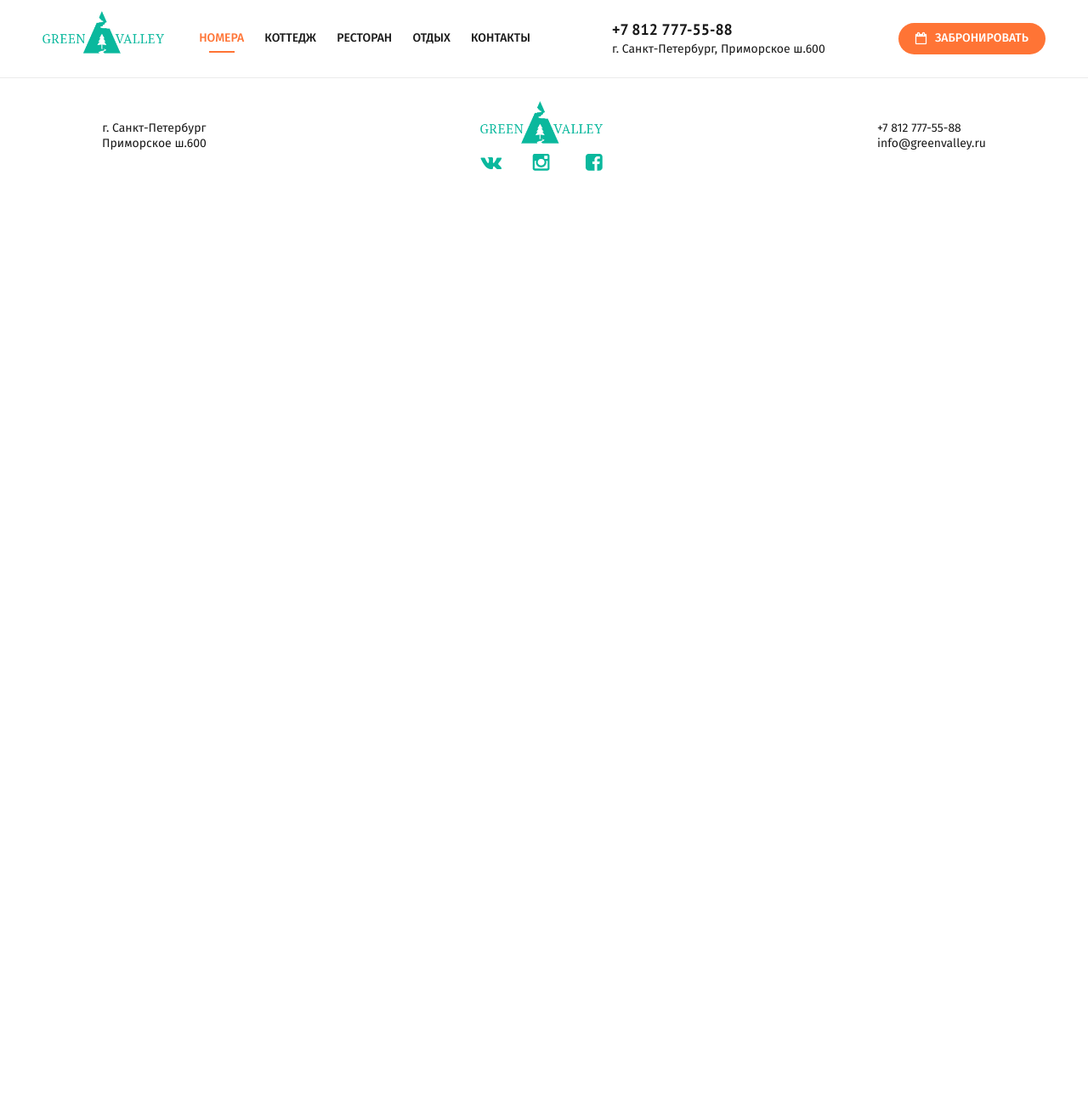
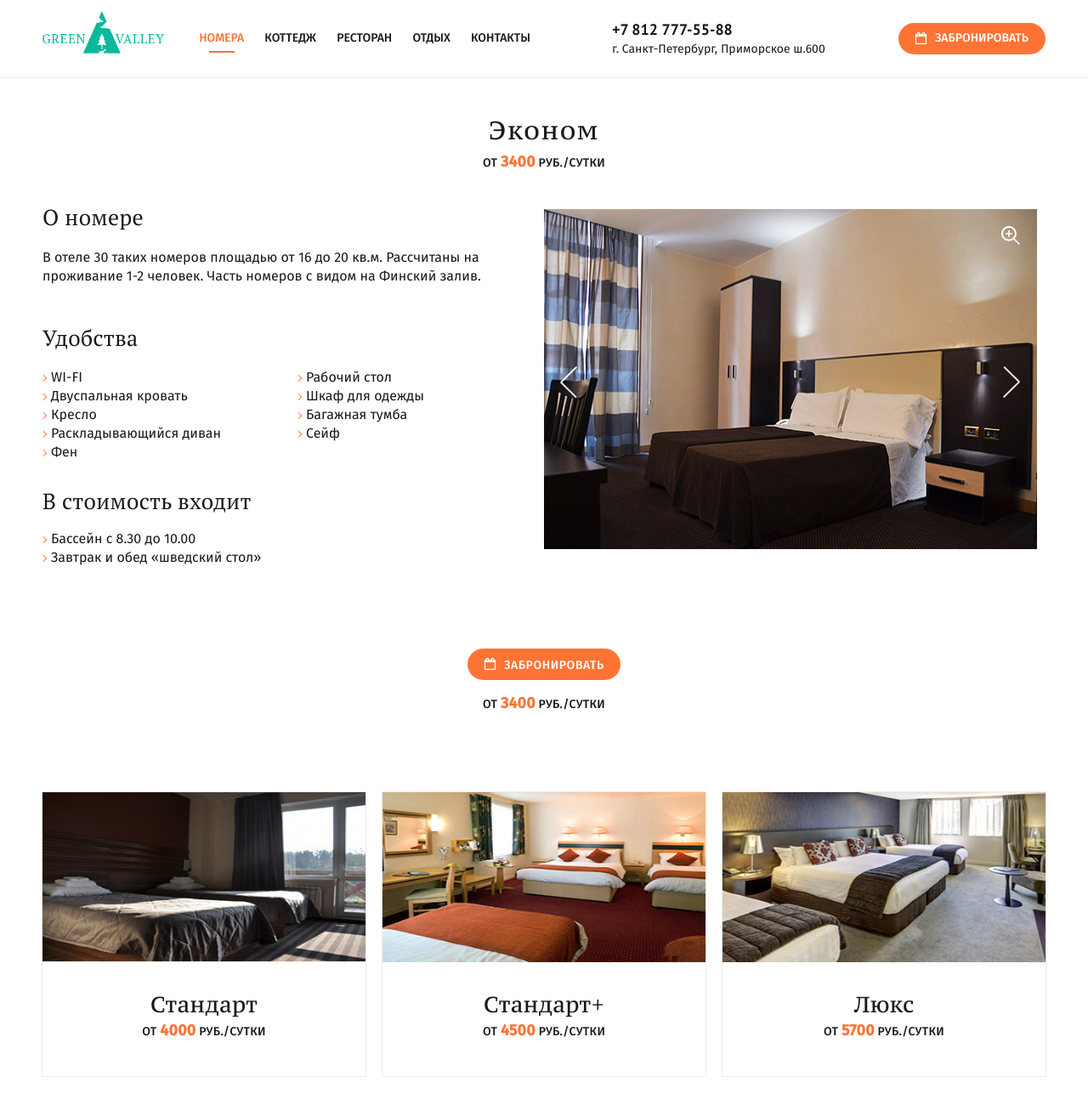
Before and after one commit to Tenkoru/Green-Valley, a website: page single-room.html in a window 1280 px wide. Shown: the top 1300 px of the page at 85% size. Before the commit the page ends 800 px from the top, so only its background shows below. Drawn offline with nearby package versions, Linux system fonts and the light colour scheme; files that its build step writes are made by us from their sources.

Commit message:
add single-room page

```diff
--- /dev/null
+++ b/sass/partials/info.scss
@@ -0,0 +1,107 @@
+.info {
+  padding-top: 45px;
+  padding-right: 20px;
+  padding-left: 20px;
+  text-align: left;
+
+  @media (min-width: $screen-desktop) {
+    padding-top: 0;
+    padding-left: 0;
+  }
+}
+
+.info__block {
+  margin-bottom: 45px;
+
+  @media (min-width: $screen-tablet) {
+    margin-bottom: 52px;
+  }
+}
+
+.info__block--margin {
+  @media (min-width: $screen-tablet) {
+    margin-bottom: 22px;
+  }
+}
+
+.info__block--cost {
+  @media (min-width: $screen-tablet) {
+    margin-bottom: 37px;
+  }
+}
+
+.info__title {
+  margin-top: 0;
+  margin-bottom: 0;
+  font-family: "PT Serif";
+  font-weight: normal;
+  font-size: 26px;
+  line-height: 19px;
+  letter-spacing: 0.4px;
+}
+
+.info__description {
+  margin-top: 27px;
+  margin-bottom: 0;
+  font-family: "Fira Sans";
+  font-weight: normal;
+  font-size: 16px;
+  line-height: 22px;
+
+  @media (min-width: $screen-tablet) {
+    width: 75%;
+  }
+
+  @media (min-width: $screen-desktop) {
+    width: 100%;
+  }
+}
+
+.info__item {
+  position: relative;
+  padding-left: 10px;
+  font-family: "Fira Sans";
+  font-weight: normal;
+  font-size: 16px;
+  line-height: 22px;
+
+  &::before {
+    position: absolute;
+    content: "";
+    width: 5px;
+    height: 5px;
+    left: -4px;
+    top: 50%;
+    border-top: 1px solid $color-orange;
+    border-right: 1px solid $color-orange;
+    transform: rotate(45deg) translateY(-50%);
+  }
+
+  @media (min-width: $screen-tablet) {
+    width: 290px;
+  }
+}
+
+.info__item--uppercase {
+  text-transform: uppercase;
+}
+
+.info__list {
+  @include simple-list;
+  display: flex;
+  flex-direction: column;
+  flex-wrap: wrap;
+  margin-top: 26px;
+  margin-bottom: 0;
+}
+
+.info__list--column {
+  @media (min-width: $screen-tablet) {
+    height: 125px;
+    align-content: flex-start;
+  }
+}
+
+.info__list--bigger-margin {
+  margin-top: 24px;
+}
--- /dev/null
+++ b/sass/partials/more-rooms.scss
@@ -0,0 +1,107 @@
+.more-rooms {
+  min-width: $screen-mobile;
+  max-width: $container-tablet;
+  padding-top: 93px;
+  text-align: center;
+
+  @media (min-width: $screen-tablet) {
+    margin-right: auto;
+    margin-left: auto;
+    padding-top: 140px;
+  }
+
+  @media (min-width: $screen-desktop) {
+    min-width: $screen-desktop;
+    max-width: $screen-desktop;
+    margin-bottom: 31px;
+    padding-top: 90px;
+  }
+}
+
+.more-rooms__list {
+  @include simple-list;
+  display: flex;
+  flex-direction: column;
+
+  @media (min-width: $screen-tablet) {
+    flex-direction: row;
+    justify-content: space-between;
+  }
+
+  @media (min-width: $screen-desktop) {
+    justify-content: space-around;
+  }
+}
+
+.more-rooms__item {
+  width: $container-mobile;
+  margin-top: 0;
+  margin-right: auto;
+  margin-bottom: 20px;
+  margin-left: auto;
+  padding-bottom: 40px;
+  border: 1px solid $color-lighterGrey;
+
+  @media (min-width: $screen-tablet) {
+    width: 355px;
+    margin-right: 0;
+    margin-left: 0;
+  }
+
+  @media (min-width: $screen-desktop) {
+    width: auto;
+  }
+}
+
+.more-rooms__item--third {
+  display: none;
+
+  @media (min-width: $screen-desktop) {
+    display: block;
+  }
+}
+
+.more-rooms__image-wrapper {
+  display: block;
+
+  @media (min-width: $screen-tablet) {
+    height: 200px;
+  }
+
+  @media (min-width: $screen-desktop) {
+    width: 380px;
+  }
+}
+
+.more-rooms__image {
+  width: 100%;
+  height: 100%;
+}
+
+.more-rooms__title {
+  margin-top: 35px;
+  margin-bottom: 9px;
+  font-family: "PT Serif Caption";
+  font-size: 26px;
+  line-height: 19px;
+  font-weight: normal;
+  letter-spacing: 0;
+
+  @media (min-width: $screen-tablet) {
+    margin-top: 40px;
+  }
+}
+
+.more-rooms__cost {
+  font-family: "Fira Sans";
+  font-weight: 500;
+  font-size: 14px;
+  line-height: 24px;
+  text-transform: uppercase;
+  letter-spacing: 0.3px;
+}
+
+.more-rooms__cost--color {
+  font-size: 18px;
+  color: $color-orange;
+}
--- a/sass/partials/page-header.scss
+++ b/sass/partials/page-header.scss
@@ -5,7 +5,6 @@
   @media (min-width: $screen-desktop) {
     border-bottom: 1px solid $color-lighterGrey;
   }
-
 }
 
 .page-header__contacts {
--- /dev/null
+++ b/sass/partials/room.scss
@@ -0,0 +1,156 @@
+.room {
+  min-width: $screen-mobile;
+  max-width: $container-tablet;
+  margin: 0 auto;
+  padding-top: 42px;
+  text-align: center;
+
+  @media (min-width: $screen-tablet) {
+    min-width: $screen-tablet;
+    max-width: $container-desktop;
+  }
+}
+
+.room__title {
+  margin-top: 0;
+  margin-bottom: 5px;
+  font-family: "PT Serif Caption";
+  font-size: 30px;
+  font-weight: normal;
+  letter-spacing: 1.5px;
+}
+
+.room__cost {
+  font-family: "Fira Sans";
+  font-weight: 500;
+  font-size: 14px;
+  line-height: 24px;
+  text-transform: uppercase;
+  letter-spacing: 0.3px;
+
+  @media (min-width: $screen-desktop) {
+    width: 100%;
+    order: 4;
+  }
+}
+
+.room__cost--color {
+  font-size: 18px;
+  color: $color-orange;
+}
+
+.room__content {
+  margin-top: 22px;
+
+  @media (min-width: $screen-tablet) {
+    margin-top: 42px;
+  }
+
+  @media (min-width: $screen-desktop) {
+    display: flex;
+    flex-wrap: wrap;
+  }
+}
+
+.room__image-wrapper {
+  display: block;
+
+  @media (min-width: $screen-tablet) {
+    position: relative;
+    margin: 0;
+    min-width: $screen-tablet;
+    max-width: $container-desktop;
+  }
+
+  @media (min-width: $screen-desktop) {
+    min-width: 0;
+    max-width: 100%;
+    width: 580px;
+    height: 400px;
+    order: 2;
+  }
+}
+
+.room__arrow {
+  display: none;
+
+  @media (min-width: $screen-tablet) {
+    width: 35px;
+    height: 40px;
+    position: absolute;
+    display: block;
+    top: 46%;
+    border: none;
+    background-color: transparent;
+    background-image: url("../img/icon-arrow-left.png");
+    background-position: center center;
+    background-repeat: no-repeat;
+  }
+}
+
+.room__arrow--left {
+  @media (min-width: $screen-tablet) {
+    left: 2%;
+  }
+}
+
+.room__arrow--right {
+  @media (min-width: $screen-tablet) {
+    right: 2%;
+    transform: rotate(180deg);
+  }
+}
+
+.room__zoom {
+  position: absolute;
+  width: 22px;
+  height: 22px;
+  top: 20px;
+  right: 20px;
+  background: url("../img/icon-zoom.png") center center no-repeat;
+}
+
+.room__image {
+  width: 100%;
+  height: 100%;
+}
+
+.room__info {
+  @media (min-width: $screen-desktop) {
+    box-sizing: border-box;
+    width: 50%;
+    order: 1;
+  }
+}
+
+.room__buy-button {
+  box-sizing: border-box;
+  position: relative;
+  width: 180px;
+  margin-top: -3px;
+  margin-right: auto;
+  margin-bottom: 15px;
+  margin-left: auto;
+  padding-top: 11px;
+  padding-left: 43px;
+  color: $color-white;
+  background-color: $color-orange;
+  letter-spacing: 0.6px;
+
+  &::before {
+    position: absolute;
+    content: "";
+    width: 16px;
+    height: 16px;
+    background-image: url("../img/icon-calendar.png");
+    background-repeat: no-repeat;
+    top: 50%;
+    left: 19px;
+    transform: translateY(-50%);
+  }
+
+  @media (min-width: $screen-desktop) {
+    margin-top: 59px;
+    order: 3;
+  }
+}
--- a/sass/style.scss
+++ b/sass/style.scss
@@ -20,5 +20,8 @@
 @import "partials/place";
 @import "partials/room-list";
 @import "partials/room-item";
+@import "partials/room";
+@import "partials/info";
+@import "partials/more-rooms";
 @import "partials/page-footer";
 @import "partials/social";
--- a/single-room.html
+++ b/single-room.html
@@ -10,7 +10,79 @@
   <body class="body">
     <include src="html_modules/header.html"></include>
     <main class="main-content">
-
+      <section class="room">
+        <h2 class="room__title">Эконом</h2>
+        <span class="room__cost">от <b class="room__cost--color">3400</b> руб./сутки</span>
+        <div class="room__content">
+          <a class="room__image-wrapper" href="#">
+            <button class="room__arrow room__arrow--left"></button>
+            <button class="room__arrow room__arrow--right"></button>
+            <div class="room__zoom"></div>
+            <picture>
+              <source media="(max-width: 767px)" srcset="img/single-room-mobile.jpg 1x">
+              <source media="(max-width: 1199px)" srcset="img/single-room-tablet.jpg 1x">
+              <img class="room__image" src="img/single-room-desktop.jpg" alt="Номер в отеле">
+            </picture>
+          </a>
+          <div class="room__info info">
+            <div class="info__block">
+              <h3 class="info__title">О номере</h3>
+              <p class="info__description">
+                В отеле 30 таких номеров площадью от 16 до 20 кв.м. Рассчитаны
+                на проживание 1-2 человек. Часть номеров с видом на Финский залив.
+              </p>
+            </div>
+            <div class="info__block info__block--margin">
+              <h3 class="info__title">Удобства</h3>
+              <ul class="info__list info__list--column">
+                <li class="info__item info__item--uppercase">Wi-Fi</li>
+                <li class="info__item">Двуспальная кровать</li>
+                <li class="info__item">Кресло</li>
+                <li class="info__item">Раскладывающийся диван</li>
+                <li class="info__item">Фен</li>
+                <li class="info__item">Рабочий стол</li>
+                <li class="info__item">Шкаф для одежды</li>
+                <li class="info__item">Багажная тумба</li>
+                <li class="info__item">Сейф</li>
+              </ul>
+            </div>
+            <div class="info__block info__block--cost">
+              <h3 class="info__title">В стоимость входит</h3>
+              <ul class="info__list info__list--bigger-margin">
+                <li class="info__item">Бассейн с 8.30 до 10.00</li>
+                <li class="info__item">Завтрак и обед «шведский стол»</li>
+              </ul>
+            </div>
+          </div>
+          <div class="room__buy-button button">Забронировать</div>
+          <span class="room__cost">от <b class="room__cost--color">3400</b> руб./сутки</span>
+        </div>
+      </section>
+      <section class="more-rooms">
+        <ul class="more-rooms__list">
+          <li class="more-rooms__item">
+            <a class="more-rooms__image-wrapper" href="#">
+              <img class="more-rooms__image" src="img/room2-mobile.jpg" alt="Номер в отеле">
+            </a>
+            <h3 class="more-rooms__title">Стандарт</h3>
+            <span class="more-rooms__cost">от <b class="more-rooms__cost--color">4000</b> руб./сутки</span>
+          </li>
+          <li class="more-rooms__item">
+            <a class="more-rooms__image-wrapper" href="#">
+              <img class="more-rooms__image" src="img/room3-mobile.jpg" alt="Номер в отеле">
+            </a>
+            <h3 class="more-rooms__title">Стандарт+</h3>
+            <span class="more-rooms__cost">от <b class="more-rooms__cost--color">4500</b> руб./сутки</span>
+          </li>
+          <li class="more-rooms__item more-rooms__item--third">
+            <a class="more-rooms__image-wrapper" href="#">
+              <img class="more-rooms__image" src="img/room4-mobile.jpg" alt="Номер в отеле">
+            </a>
+            <h3 class="more-rooms__title">Люкс</h3>
+            <span class="more-rooms__cost">от <b class="more-rooms__cost--color">5700</b> руб./сутки</span>
+          </li>
+        </ul>
+      </section>
     </main>
     <include src="html_modules/footer.html"></include>
     <script src="js/script.js"></script>
```
Also changed, not shown: img/icon-zoom.png (added), img/single-room-desktop.jpg (added), img/single-room-mobile.jpg (added), img/single-room-tablet.jpg (added).
